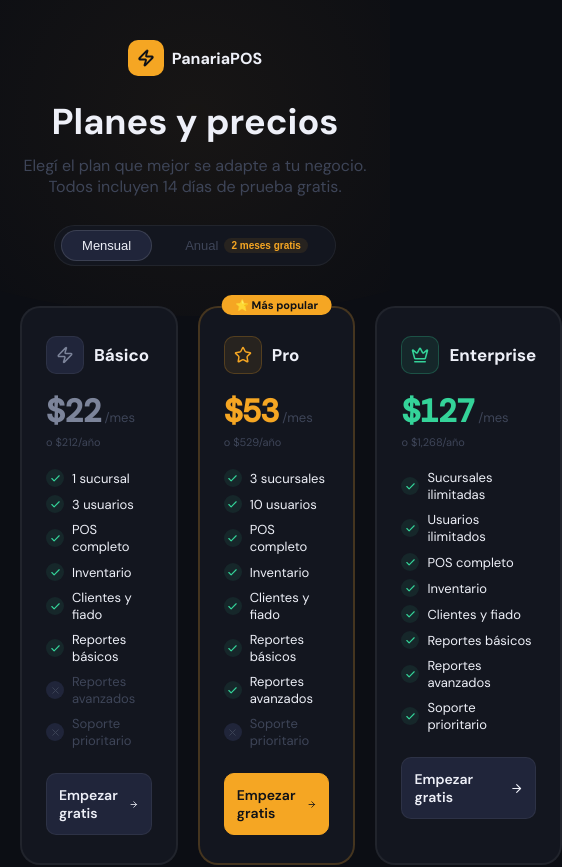
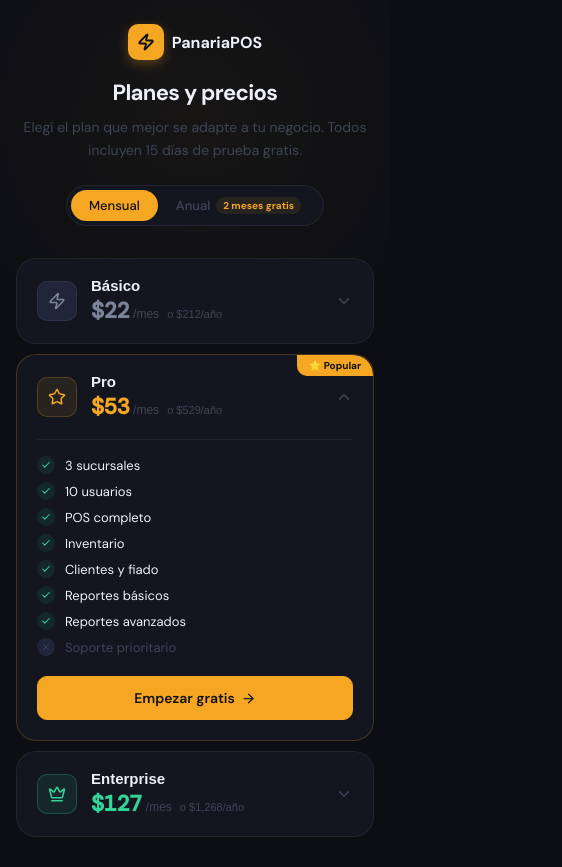
Before and after one commit to Jacobo1k982/panariapos, a Next.js app: page /pricing in a window 390 px wide. Shown: the top 867 px of the page, 562 px wide, since content can reach past the window. Built offline with nearby package versions, Linux system fonts and the light colour scheme.

Commit message:
Responsive

```diff
--- a/src/app/(auth)/pricing/page.tsx
+++ b/src/app/(auth)/pricing/page.tsx
@@ -1,87 +1,66 @@
 'use client'
 import { useState } from 'react'
 import Link from 'next/link'
-import { Zap, Check, X, Star, Crown, ArrowRight } from 'lucide-react'
+import { Zap, Check, X, Star, Crown, ArrowRight, ChevronDown } from 'lucide-react'
 
-
-function fmt(n: number) {
-  return `$${n.toLocaleString('en-US')}`
-}
+function fmt(n: number) { return `$${n.toLocaleString('en-US')}` }
 
 const PLANS = [
     {
-        id: 'BASIC',
-        name: 'Básico',
-        icon: Zap,
-        color: 'var(--text-secondary)',
-        bg: 'var(--bg-overlay)',
-        border: 'var(--border)',
-        monthly: 22,
-        annual: 212,
-        popular: false,
+        id: 'BASIC', name: 'Básico', icon: Zap,
+        color: 'var(--text-secondary)', bg: 'var(--bg-overlay)',
+        border: 'var(--border)', monthly: 22, annual: 212, popular: false,
         features: [
-            { text: '1 sucursal', ok: true },
-            { text: '3 usuarios', ok: true },
-            { text: 'POS completo', ok: true },
-            { text: 'Inventario', ok: true },
-            { text: 'Clientes y fiado', ok: true },
-            { text: 'Reportes básicos', ok: true },
-            { text: 'Reportes avanzados', ok: false },
-            { text: 'Soporte prioritario', ok: false },
+            { text: '1 sucursal',          ok: true  },
+            { text: '3 usuarios',           ok: true  },
+            { text: 'POS completo',         ok: true  },
+            { text: 'Inventario',           ok: true  },
+            { text: 'Clientes y fiado',     ok: true  },
+            { text: 'Reportes básicos',     ok: true  },
+            { text: 'Reportes avanzados',   ok: false },
+            { text: 'Soporte prioritario',  ok: false },
         ],
     },
     {
-        id: 'PRO',
-        name: 'Pro',
-        icon: Star,
-        color: 'var(--accent)',
-        bg: 'var(--accent-bg)',
-        border: 'var(--accent-border)',
-        monthly: 53,
-        annual: 529,
-        popular: true,
+        id: 'PRO', name: 'Pro', icon: Star,
+        color: 'var(--accent)', bg: 'var(--accent-bg)',
+        border: 'var(--accent-border)', monthly: 53, annual: 529, popular: true,
         features: [
-            { text: '3 sucursales', ok: true },
-            { text: '10 usuarios', ok: true },
-            { text: 'POS completo', ok: true },
-            { text: 'Inventario', ok: true },
-            { text: 'Clientes y fiado', ok: true },
-            { text: 'Reportes básicos', ok: true },
-            { text: 'Reportes avanzados', ok: true },
-            { text: 'Soporte prioritario', ok: false },
+            { text: '3 sucursales',         ok: true  },
+            { text: '10 usuarios',          ok: true  },
+            { text: 'POS completo',         ok: true  },
+            { text: 'Inventario',           ok: true  },
+            { text: 'Clientes y fiado',     ok: true  },
+            { text: 'Reportes básicos',     ok: true  },
+            { text: 'Reportes avanzados',   ok: true  },
+            { text: 'Soporte prioritario',  ok: false },
         ],
     },
     {
-        id: 'ENTERPRISE',
-        name: 'Enterprise',
-        icon: Crown,
-        color: 'var(--success)',
-        bg: 'var(--success-bg)',
-        border: 'rgba(52,211,153,0.25)',
-        monthly: 127,
-        annual: 1268,
-        popular: false,
+        id: 'ENTERPRISE', name: 'Enterprise', icon: Crown,
+        color: 'var(--success)', bg: 'var(--success-bg)',
+        border: 'rgba(52,211,153,0.25)', monthly: 127, annual: 1268, popular: false,
         features: [
             { text: 'Sucursales ilimitadas', ok: true },
-            { text: 'Usuarios ilimitados', ok: true },
-            { text: 'POS completo', ok: true },
-            { text: 'Inventario', ok: true },
-            { text: 'Clientes y fiado', ok: true },
-            { text: 'Reportes básicos', ok: true },
-            { text: 'Reportes avanzados', ok: true },
-            { text: 'Soporte prioritario', ok: true },
+            { text: 'Usuarios ilimitados',   ok: true },
+            { text: 'POS completo',          ok: true },
+            { text: 'Inventario',            ok: true },
+            { text: 'Clientes y fiado',      ok: true },
+            { text: 'Reportes básicos',      ok: true },
+            { text: 'Reportes avanzados',    ok: true },
+            { text: 'Soporte prioritario',   ok: true },
         ],
     },
 ]
 
 export default function PricingPage() {
-    const [annual, setAnnual] = useState(false)
+    const [annual,   setAnnual]   = useState(false)
+    const [expanded, setExpanded] = useState<string | null>('PRO')
+
+    const toggle = (id: string) => setExpanded(prev => prev === id ? null : id)
 
     return (
-        <div style={{
-            minHeight: '100vh', background: 'var(--bg-base)',
-            padding: '40px 20px',
-        }}>
+        <div style={{ minHeight: '100vh', background: 'var(--bg-base)', padding: 'clamp(24px, 5vw, 48px) 16px' }}>
 
             {/* Fondo decorativo */}
             <div style={{ position: 'fixed', inset: 0, overflow: 'hidden', pointerEvents: 'none', zIndex: 0 }}>
@@ -92,42 +71,43 @@
                 }} />
             </div>
 
-            <div style={{ maxWidth: '1000px', margin: '0 auto', position: 'relative', zIndex: 1 }}>
+            <div style={{ maxWidth: '680px', margin: '0 auto', position: 'relative', zIndex: 1 }}>
 
                 {/* Header */}
-                <div style={{ textAlign: 'center', marginBottom: '40px' }}>
-                    <Link href="/" style={{ textDecoration: 'none', display: 'inline-flex', alignItems: 'center', gap: '8px', marginBottom: '24px' }}>
+                <div style={{ textAlign: 'center', marginBottom: '32px' }}>
+                    <Link href="/" style={{ textDecoration: 'none', display: 'inline-flex', alignItems: 'center', gap: '8px', marginBottom: '20px' }}>
                         <div style={{
                             width: 36, height: 36, background: 'var(--accent)',
                             borderRadius: '10px', display: 'flex', alignItems: 'center', justifyContent: 'center',
+                            boxShadow: '0 4px 12px rgba(245,166,35,0.3)',
                         }}>
                             <Zap size={18} color="#0f1117" strokeWidth={2.5} />
                         </div>
                         <span style={{ fontSize: '16px', fontWeight: 700, color: 'var(--text-primary)' }}>PanariaPOS</span>
                     </Link>
 
-                    <h1 style={{ fontSize: '36px', fontWeight: 800, marginBottom: '12px', lineHeight: '1.2' }}>
+                    <h1 style={{ fontSize: 'clamp(24px, 5vw, 36px)', fontWeight: 800, marginBottom: '10px', lineHeight: '1.2', letterSpacing: '-0.03em' }}>
                         Planes y precios
                     </h1>
-                    <p style={{ fontSize: '16px', color: 'var(--text-muted)', marginBottom: '28px', maxWidth: '480px', margin: '0 auto 28px' }}>
+                    <p style={{ fontSize: '14px', color: 'var(--text-muted)', marginBottom: '24px', maxWidth: '380px', margin: '0 auto 24px', lineHeight: '1.6' }}>
                         Elegí el plan que mejor se adapte a tu negocio.
-                        Todos incluyen 14 días de prueba gratis.
+                        Todos incluyen 15 días de prueba gratis.
                     </p>
 
                     {/* Toggle mensual/anual */}
                     <div style={{
-                        display: 'inline-flex', alignItems: 'center', gap: '12px',
+                        display: 'inline-flex', alignItems: 'center',
                         background: 'var(--bg-surface)', border: '1px solid var(--border)',
-                        borderRadius: '40px', padding: '4px 6px',
+                        borderRadius: '40px', padding: '4px',
                     }}>
                         <button
                             onClick={() => setAnnual(false)}
                             style={{
-                                padding: '7px 20px', borderRadius: '30px', fontSize: '13px', fontWeight: 500,
-                                background: !annual ? 'var(--bg-overlay)' : 'transparent',
-                                border: !annual ? '1px solid var(--border-hover)' : '1px solid transparent',
-                                color: !annual ? 'var(--text-primary)' : 'var(--text-muted)',
-                                cursor: 'pointer', transition: 'all 0.2s',
+                                padding: '7px 18px', borderRadius: '30px', fontSize: '13px', fontWeight: 500,
+                                background: !annual ? 'var(--accent)' : 'transparent',
+                                border: 'none',
+                                color: !annual ? '#0f1117' : 'var(--text-muted)',
+                                cursor: 'pointer', transition: 'all 0.2s', fontFamily: 'var(--font-sans)',
                             }}
                         >
                             Mensual
@@ -135,12 +115,12 @@
                         <button
                             onClick={() => setAnnual(true)}
                             style={{
-                                padding: '7px 20px', borderRadius: '30px', fontSize: '13px', fontWeight: 500,
+                                padding: '7px 18px', borderRadius: '30px', fontSize: '13px', fontWeight: 500,
                                 background: annual ? 'var(--accent)' : 'transparent',
-                                border: annual ? 'none' : '1px solid transparent',
+                                border: 'none',
                                 color: annual ? '#0f1117' : 'var(--text-muted)',
                                 cursor: 'pointer', transition: 'all 0.2s',
-                                display: 'flex', alignItems: 'center', gap: '6px',
+                                display: 'flex', alignItems: 'center', gap: '6px', fontFamily: 'var(--font-sans)',
                             }}
                         >
                             Anual
@@ -156,103 +136,119 @@
                     </div>
                 </div>
 
-                {/* Cards de planes */}
-                <div style={{
-                    display: 'grid', gridTemplateColumns: 'repeat(3,1fr)',
-                    gap: '20px', marginBottom: '48px',
-                }}>
+                {/* Cards colapsables */}
+                <div style={{ display: 'flex', flexDirection: 'column', gap: '10px', marginBottom: '32px' }}>
                     {PLANS.map(plan => {
-                        const Icon = plan.icon
-                        const price = annual ? plan.annual : plan.monthly * 12 / 12
-                        const shown = annual ? plan.annual : plan.monthly
+                        const Icon     = plan.icon
+                        const shown    = annual ? plan.annual : plan.monthly
+                        const isOpen   = expanded === plan.id
 
                         return (
                             <div
                                 key={plan.id}
                                 style={{
                                     background: 'var(--bg-surface)',
-                                    border: `2px solid ${plan.popular ? plan.border : 'var(--border)'}`,
+                                    border: `1.5px solid ${plan.popular && isOpen ? plan.border : isOpen ? 'var(--border-hover)' : 'var(--border)'}`,
                                     borderRadius: 'var(--radius-xl)',
-                                    padding: '28px 24px',
+                                    overflow: 'hidden',
+                                    transition: 'border-color 0.2s',
                                     position: 'relative',
-                                    transition: 'transform 0.2s',
                                 }}
-                                onMouseEnter={e => (e.currentTarget as HTMLDivElement).style.transform = 'translateY(-4px)'}
-                                onMouseLeave={e => (e.currentTarget as HTMLDivElement).style.transform = 'translateY(0)'}
                             >
                                 {/* Badge popular */}
                                 {plan.popular && (
                                     <div style={{
-                                        position: 'absolute', top: -13, left: '50%', transform: 'translateX(-50%)',
+                                        position: 'absolute', top: 0, right: 0,
                                         background: 'var(--accent)', color: '#0f1117',
-                                        fontSize: '11px', fontWeight: 700, padding: '3px 14px',
-                                        borderRadius: '20px', whiteSpace: 'nowrap',
+                                        fontSize: '10px', fontWeight: 700,
+                                        padding: '4px 12px',
+                                        borderRadius: '0 var(--radius-xl) 0 var(--radius-md)',
                                     }}>
-                                        ⭐ Más popular
+                                        ⭐ Popular
                                     </div>
                                 )}
 
-                                {/* Icono y nombre */}
-                                <div style={{ display: 'flex', alignItems: 'center', gap: '10px', marginBottom: '16px' }}>
+                                {/* Header del card — siempre visible */}
+                                <button
+                                    onClick={() => toggle(plan.id)}
+                                    style={{
+                                        width: '100%', background: 'none', border: 'none',
+                                        cursor: 'pointer', padding: '18px 20px',
+                                        display: 'flex', alignItems: 'center', gap: '14px',
+                                        textAlign: 'left',
+                                    }}
+                                >
+                                    {/* Icono */}
                                     <div style={{
-                                        width: 38, height: 38, borderRadius: '10px',
+                                        width: 40, height: 40, borderRadius: '10px', flexShrink: 0,
                                         background: plan.bg, border: `1px solid ${plan.border}`,
                                         display: 'flex', alignItems: 'center', justifyContent: 'center',
                                     }}>
                                         <Icon size={18} color={plan.color} />
                                     </div>
-                                    <span style={{ fontSize: '17px', fontWeight: 700 }}>{plan.name}</span>
+
+                                    {/* Nombre y precio */}
+                                    <div style={{ flex: 1, minWidth: 0 }}>
+                                        <div style={{ fontSize: '15px', fontWeight: 700, color: 'var(--text-primary)', marginBottom: '2px' }}>
+                                            {plan.name}
+                                        </div>
+                                        <div style={{ display: 'flex', alignItems: 'baseline', gap: '4px' }}>
+                                            <span style={{ fontSize: '22px', fontWeight: 800, color: plan.color, fontFamily: 'var(--font-mono)', letterSpacing: '-0.5px' }}>
+                                                {fmt(shown)}
+                                            </span>
+                                            <span style={{ fontSize: '12px', color: 'var(--text-muted)' }}>
+                                                /{annual ? 'año' : 'mes'}
+                                            </span>
+                                            {annual && (
+                                                <span style={{ fontSize: '11px', color: 'var(--success)', marginLeft: '4px', fontWeight: 600 }}>
+                                                    Ahorrás {fmt(plan.monthly * 2)}
+                                                </span>
+                                            )}
+                                            {!annual && (
+                                                <span style={{ fontSize: '11px', color: 'var(--text-muted)', marginLeft: '4px' }}>
+                                                    o {fmt(plan.annual)}/año
+                                                </span>
+                                            )}
+                                        </div>
                                     </div>
 
-                                {/* Precio */}
-                                <div style={{ marginBottom: '20px' }}>
-                                    <div style={{ display: 'flex', alignItems: 'baseline', gap: '4px' }}>
-                                        <span style={{
-                                            fontSize: '32px', fontWeight: 800,
-                                            fontFamily: 'var(--font-mono)', color: plan.color,
-                                            letterSpacing: '-1px',
+                                    {/* Chevron */}
+                                    <ChevronDown
+                                        size={18}
+                                        color="var(--text-muted)"
+                                        style={{
+                                            flexShrink: 0,
+                                            transition: 'transform 0.25s',
+                                            transform: isOpen ? 'rotate(180deg)' : 'rotate(0deg)',
+                                        }}
+                                    />
+                                </button>
+
+                                {/* Contenido expandible */}
+                                <div style={{
+                                    maxHeight: isOpen ? '600px' : '0',
+                                    overflow: 'hidden',
+                                    transition: 'max-height 0.3s ease',
                                 }}>
-                                            {fmt(shown)}
-                                        </span>
-                                        <span style={{ fontSize: '13px', color: 'var(--text-muted)' }}>
-                                            /{annual ? 'año' : 'mes'}
-                                        </span>
-                                    </div>
-                                    {annual && (
-                                        <div style={{ fontSize: '11px', color: 'var(--success)', marginTop: '3px', fontWeight: 500 }}>
-                                            Ahorrás {fmt(plan.monthly * 2)} al año
-                                        </div>
-                                    )}
-                                    {!annual && (
-                                        <div style={{ fontSize: '11px', color: 'var(--text-muted)', marginTop: '3px' }}>
-                                            o {fmt(plan.annual)}/año
-                                        </div>
-                                    )}
-                                </div>
+                                    <div style={{ padding: '0 20px 20px' }}>
+
+                                        {/* Divider */}
+                                        <div style={{ height: '1px', background: 'var(--border)', marginBottom: '16px' }} />
 
                                         {/* Features */}
-                                <div style={{ display: 'flex', flexDirection: 'column', gap: '8px', marginBottom: '24px' }}>
+                                        <div style={{ display: 'flex', flexDirection: 'column', gap: '8px', marginBottom: '20px' }}>
                                             {plan.features.map((f, i) => (
-                                        <div key={i} style={{
-                                            display: 'flex', alignItems: 'center', gap: '8px', fontSize: '13px',
-                                        }}>
-                                            {f.ok ? (
+                                                <div key={i} style={{ display: 'flex', alignItems: 'center', gap: '10px', fontSize: '13px' }}>
                                                     <div style={{
                                                         width: 18, height: 18, borderRadius: '50%', flexShrink: 0,
-                                                    background: 'var(--success-bg)',
+                                                        background: f.ok ? 'var(--success-bg)' : 'var(--bg-overlay)',
                                                         display: 'flex', alignItems: 'center', justifyContent: 'center',
                                                     }}>
-                                                    <Check size={11} color="var(--success)" strokeWidth={2.5} />
+                                                        {f.ok
+                                                            ? <Check size={10} color="var(--success)" strokeWidth={2.5} />
+                                                            : <X size={10} color="var(--text-muted)" strokeWidth={2} />
+                                                        }
                                                     </div>
-                                            ) : (
-                                                <div style={{
-                                                    width: 18, height: 18, borderRadius: '50%', flexShrink: 0,
-                                                    background: 'var(--bg-overlay)',
-                                                    display: 'flex', alignItems: 'center', justifyContent: 'center',
-                                                }}>
-                                                    <X size={11} color="var(--text-muted)" strokeWidth={2} />
-                                                </div>
-                                            )}
                                                     <span style={{ color: f.ok ? 'var(--text-primary)' : 'var(--text-muted)' }}>
                                                         {f.text}
                                                     </span>
@@ -276,33 +272,30 @@
                                             Empezar gratis <ArrowRight size={15} />
                                         </Link>
                                     </div>
+                                </div>
+                            </div>
                         )
                     })}
                 </div>
 
                 {/* Garantía */}
                 <div style={{
-                    textAlign: 'center', padding: '24px',
+                    textAlign: 'center', padding: '20px',
                     background: 'var(--bg-surface)', border: '1px solid var(--border)',
                     borderRadius: 'var(--radius-lg)',
-                    display: 'flex', flexDirection: 'column', alignItems: 'center', gap: '8px',
+                    display: 'flex', flexDirection: 'column', alignItems: 'center', gap: '6px',
+                    marginBottom: '24px',
                 }}>
-                    <div style={{ fontSize: '24px' }}>🔒</div>
-                    <div style={{ fontWeight: 600, fontSize: '15px' }}>
-                        14 días de prueba gratuita
-                    </div>
-                    <div style={{ fontSize: '13px', color: 'var(--text-muted)', maxWidth: '400px' }}>
+                    <div style={{ fontSize: '22px' }}>🔒</div>
+                    <div style={{ fontWeight: 600, fontSize: '14px' }}>15 días de prueba gratuita</div>
+                    <div style={{ fontSize: '12px', color: 'var(--text-muted)', maxWidth: '360px', lineHeight: '1.5' }}>
                         Sin tarjeta de crédito. Cancelá cuando quieras.
                         Todos los planes incluyen acceso completo durante el período de prueba.
                     </div>
                 </div>
 
                 {/* Links */}
-                <div style={{
-                    textAlign: 'center', marginTop: '28px',
-                    display: 'flex', justifyContent: 'center', gap: '20px',
-                    fontSize: '13px',
-                }}>
+                <div style={{ textAlign: 'center', display: 'flex', justifyContent: 'center', gap: '20px', fontSize: '13px' }}>
                     <Link href="/login" style={{ color: 'var(--text-muted)', textDecoration: 'none' }}>
                         Ya tengo cuenta →
                     </Link>
@@ -311,6 +304,12 @@
                     </Link>
                 </div>
             </div>
+
+            <style>{`
+                @media (max-width: 480px) {
+                    h1 { font-size: 22px !important; }
+                }
+            `}</style>
         </div>
     )
 }
```
Also changed, not shown: 1 other file (tests, documents, lock files or other folders). Lines whose indentation alone changed are shown as unchanged.
